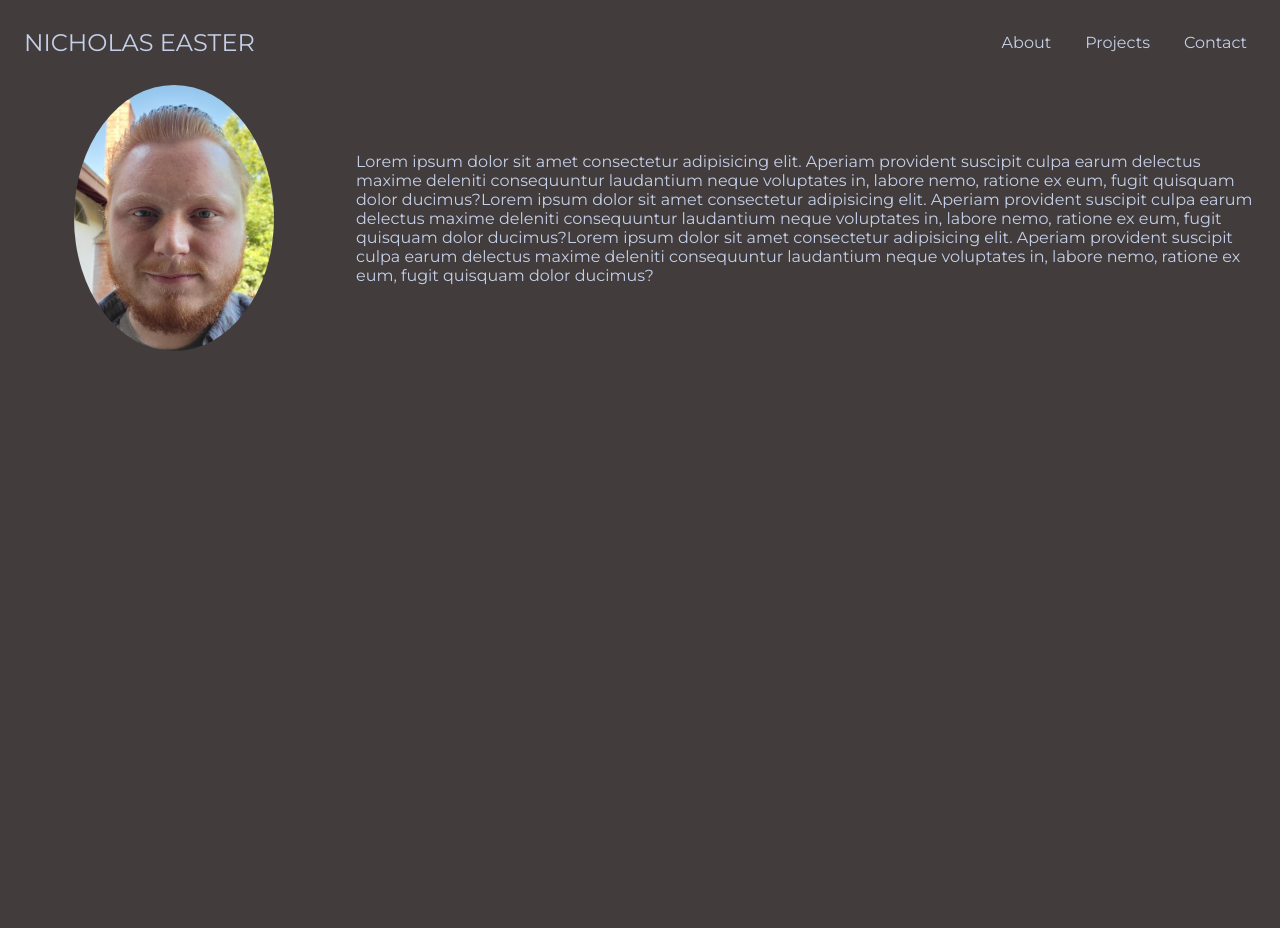
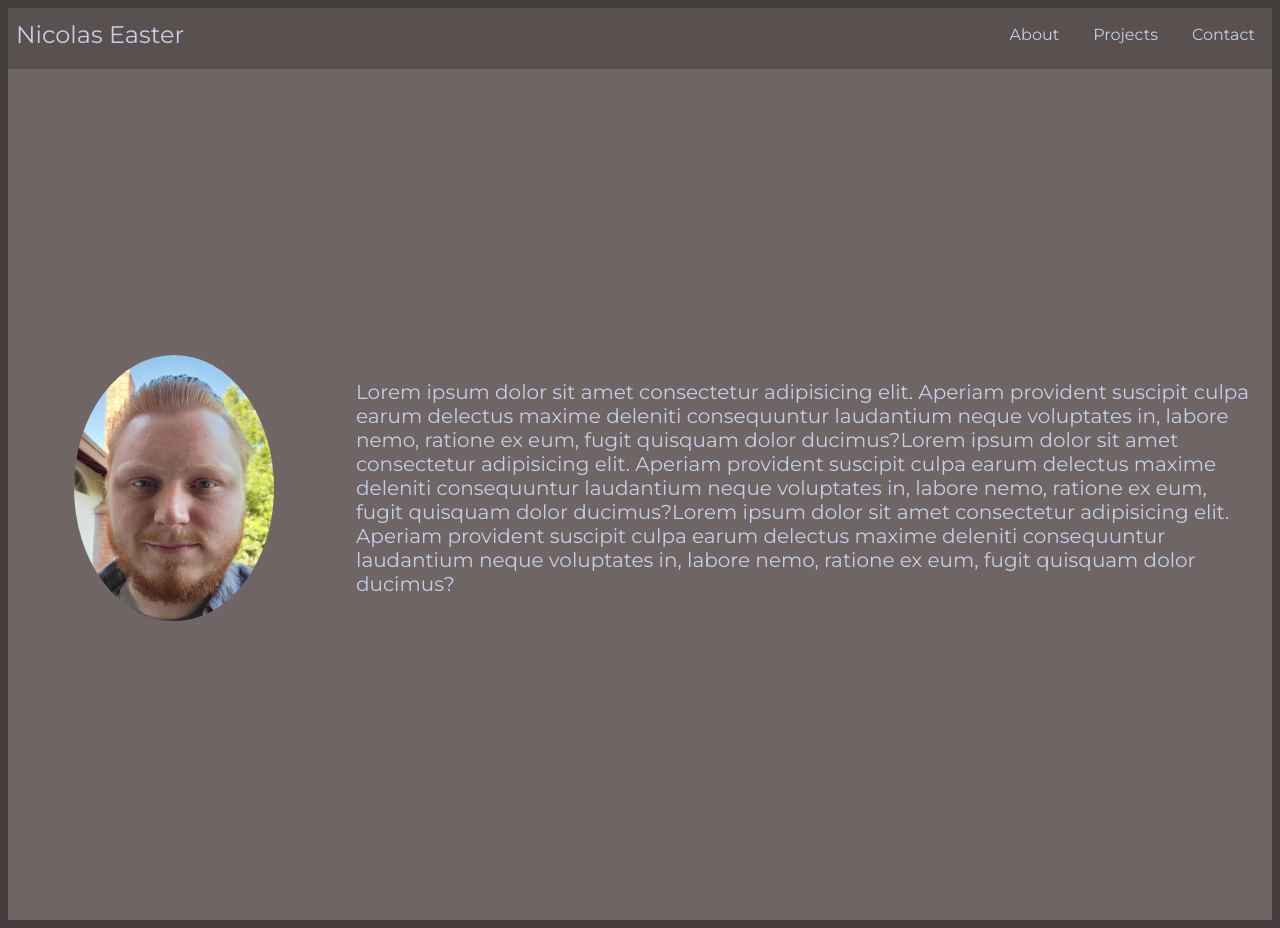
Before and after one commit to NeasterDev/personal-profile, a React (Vite) app: page / in a window 1280 px wide. Before the commit the page ends 800 px from the top, so only its background shows below. Built offline with nearby package versions, Linux system fonts and the light colour scheme.

Commit message:
commiting before pull

```diff
--- a/src/App.css
+++ b/src/App.css
@@ -4,7 +4,10 @@
     margin: 0;
     padding: 0;
     font-size: 16px;
-    --bg: #423d3c;
+    --bg: hsl(10, 5%, 25%);
+    --bg-opaque: hsl(10, 5%, 25%, 50%);
+    --bg-light: #6e6564;
+    --bg-dark: #2d2929;
     --text-color: #c5cfe8;
     --text-color-hover: #6989e0;
 
@@ -20,7 +23,13 @@ header {
     display: flex;
     justify-content: space-between;
     align-items: center;
-    margin-bottom: 0.5rem;
+
+    /* fixed to the top, stretches it across the page*/
+    position: fixed;
+    top: 0;
+    left: 0;
+    right: 0;
+    background-color: var(--bg-opaque);
 }
 
 nav {
@@ -158,6 +167,13 @@ nav {
     justify-content: space-around;
     align-items: center;
     /* height: 50vh; */
+    background-color: var(--bg-light);
+
+    min-height: 100vh;
+    padding-top: 5rem;
+    padding-bottom: 2rem;
+
+    font-size: 1.25rem;
 }
 
 /* small screens */
--- a/src/components/Nav.tsx
+++ b/src/components/Nav.tsx
@@ -9,7 +9,7 @@ export const Nav = () => {
 
   return (
     <header>
-      <div id="nav-logo">NICHOLAS EASTER</div>
+      <div id="nav-logo">Nicolas Easter</div>
       <nav>
         <button className="hamburger">
           <div className="bar"></div>
```
